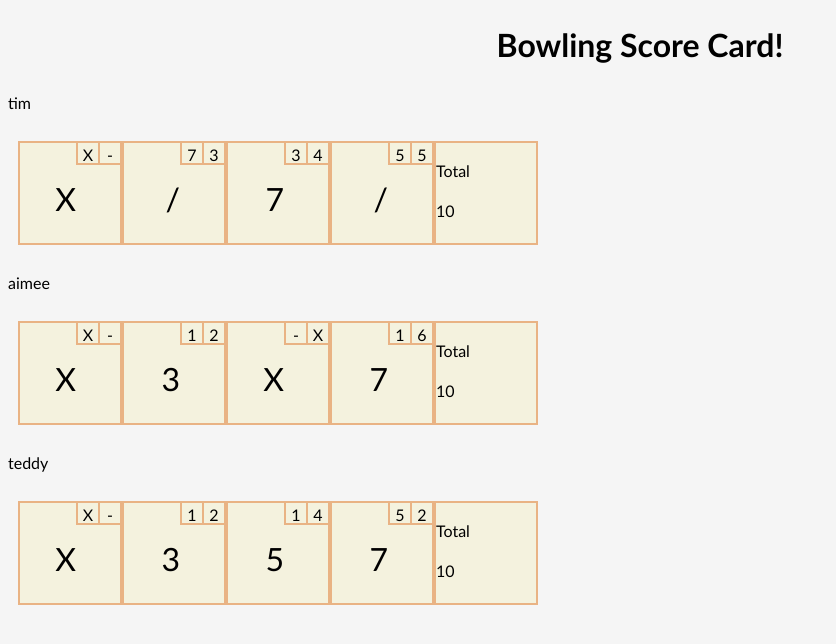
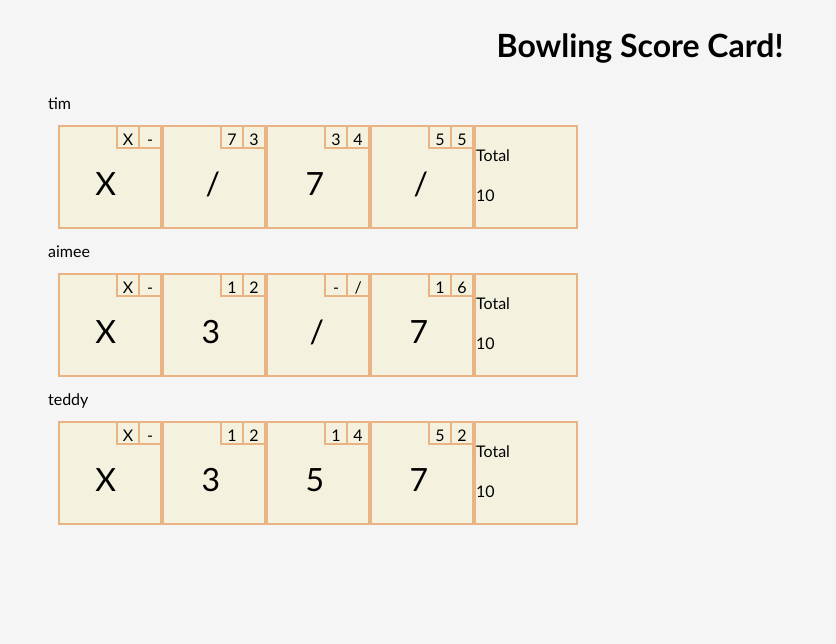
Before and after one commit to t-cbailey/bowling-scorecard, a React (Vite) app: page /fullscore in a window 1280 px wide. Shown: the top 644 px of the page, without its empty margins (0-836 px from the left). Built offline with nearby package versions, Linux system fonts and the light colour scheme.

Commit message:
fixed must have key error in fullscore

```diff
--- a/src/Styling/fullScore.scss
+++ b/src/Styling/fullScore.scss
@@ -7,3 +7,7 @@
     padding: 10px;
     width:70%
 }
+
+ul{
+    list-style: none;
+}
--- a/src/components/CurrentTurn.tsx
+++ b/src/components/CurrentTurn.tsx
@@ -78,11 +78,14 @@ function CurrentTurn({
           <div className="outerTurnBox">
             <div className="innerTurnBox">
               {players[playerIndex].turns[frameCount] &&
-                convertNumbers(players[playerIndex].turns[frameCount][1])}
+                convertNumbers(
+                  players[playerIndex].turns[frameCount][1] || "0",
+                  1
+                )}
             </div>
             <div className="innerTurnBox">
               {players[playerIndex].turns[frameCount] &&
-                convertNumbers(players[playerIndex].turns[frameCount][0])}
+                convertNumbers(players[playerIndex].turns[frameCount][0], 0)}
             </div>
             <p className="frameTotalScore">{totalFrameScore}</p>
           </div>
--- a/src/components/FullScore.tsx
+++ b/src/components/FullScore.tsx
@@ -1,41 +1,43 @@
+import React from "react";
 import { FullScoreProps } from "../../customTypes/customTypes";
 import { convertNumbers, calculateFrameScore } from "../utils/utils";
 import "../Styling/fullScore.scss";
 
 function FullScore({ players, frameCount, setPlayers }: FullScoreProps) {
-  console.log(players);
   return (
     <>
+      <ul>
         {players.map((player) => {
           return (
-          <>
-            <p>{player.name}</p>
-            <div id="singlePlayerScoreContainer" key={player.name}>
-              {player.turns.map((turn) => {
+            <React.Fragment key={player.name}>
+              <li>{player.name}</li>
+              <ul id="singlePlayerScoreContainer">
+                {player.turns.map((turn, index) => {
                   return (
-                  <div className="frameContainer">
+                    <li key={player.name + index} className="frameContainer">
                       <div className="outerTurnBox">
                         <div className="innerTurnBox">
-                        {convertNumbers(turn[1])}
+                          {convertNumbers(turn[1] || "0", 1)}
                         </div>
                         <div className="innerTurnBox">
-                        {convertNumbers(turn[0])}
+                          {convertNumbers(turn[0], 0)}
                         </div>
                         <p className="frameTotalScore">
-                        {calculateFrameScore(turn[0], turn[1])}
+                          {calculateFrameScore(turn[0], turn[1] || "0")}
                         </p>
                       </div>
-                  </div>
+                    </li>
                   );
                 })}
-              <div className="frameContainer">
+                <li className="frameContainer">
                   <p>Total</p>
                   <p className="PlayerTotalScore">{"10"}</p>
-              </div>
-            </div>
-          </>
+                </li>
+              </ul>
+            </React.Fragment>
           );
         })}
+      </ul>
     </>
   );
 }
--- a/src/utils/utils.tsx
+++ b/src/utils/utils.tsx
@@ -1,18 +1,16 @@
-export const convertNumbers = (input: string | undefined) => {
-  if (input === "10") {
+export const convertNumbers = (input: string, index: number) => {
+  if (index === 0 && input === "10") {
     return "X";
-  }
-  if (input === "0") {
+  } else if (index === 1 && input === "10") {
+    return "/";
+  } else if (input === "0") {
     return "-";
   } else return input;
 };
 
-export const calculateFrameScore = (
-  input: string,
-  input2: string | undefined
-) => {
+export const calculateFrameScore = (input: string, input2: string) => {
   if (input && input2) {
-    if (input === "10" || input2 === "10") {
+    if (input === "10") {
       return "X";
     } else if (+input + +input2 === 10) {
       return "/";
```
Lines whose indentation alone changed are shown as unchanged.
